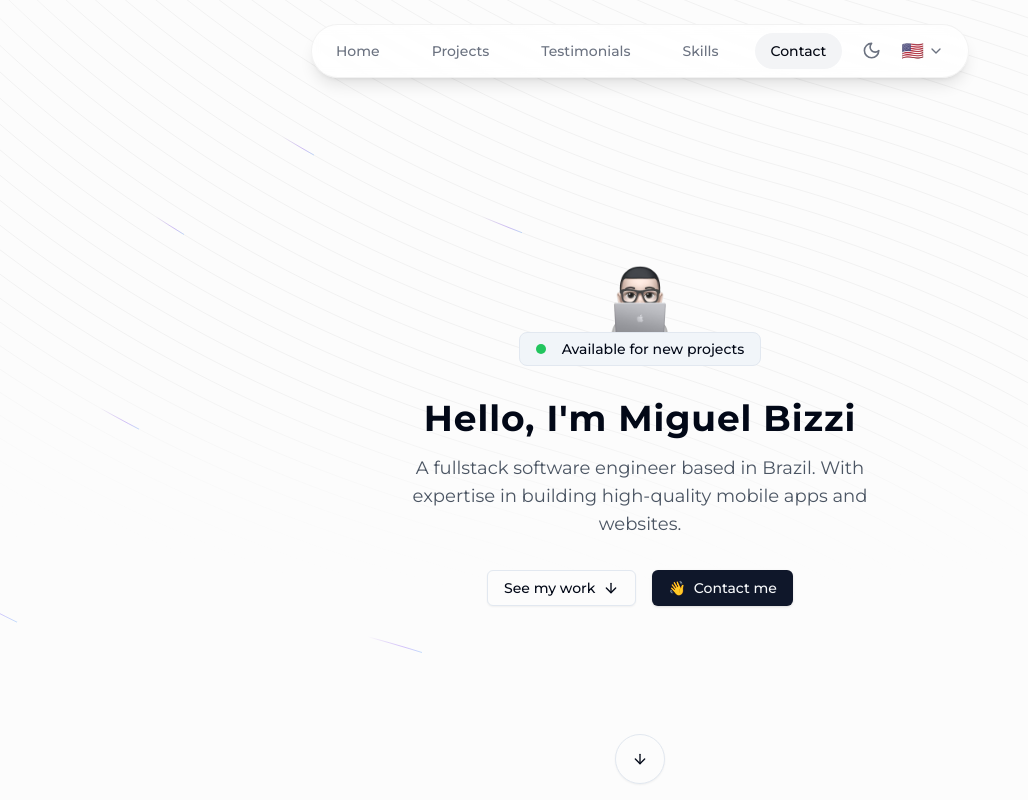
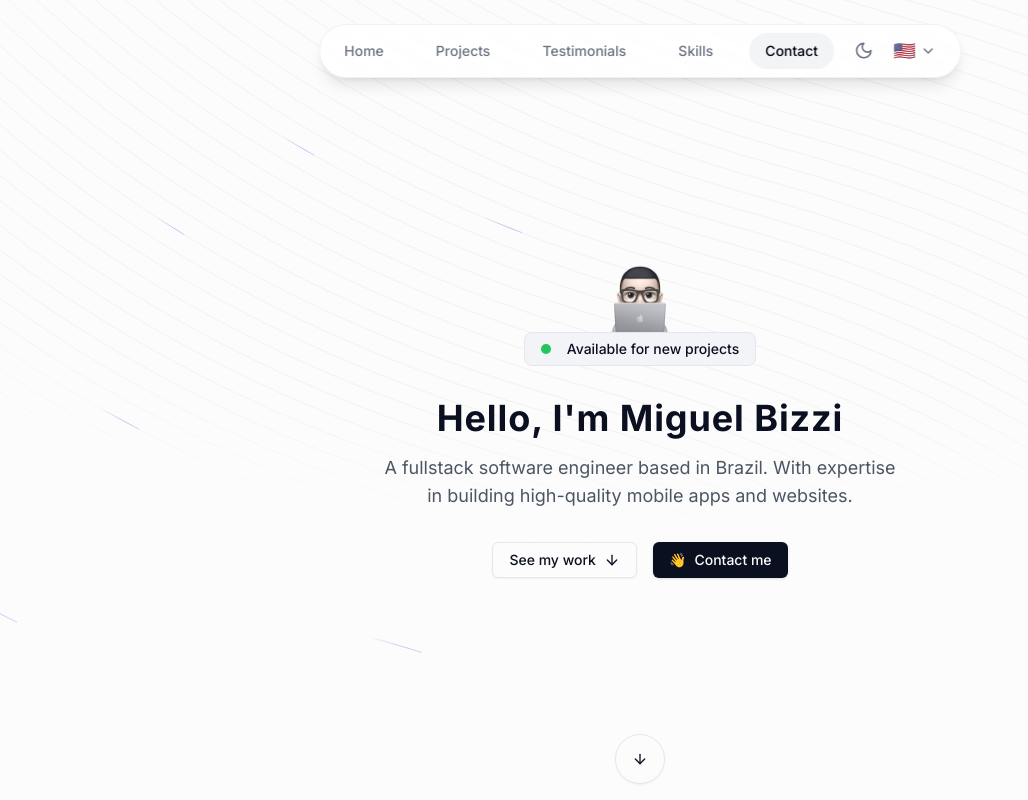
Before and after one commit to MiguelBizzi/PortifolioBizzi, a Next.js app: page /en in a window 1280 px wide. Shown: the top 800 px of the page, without its empty margins (0-1028 px from the left). Built offline with nearby package versions, Linux system fonts and the light colour scheme.

Commit message:
feat: add design tokens and fonts

```diff
--- a/src/app/[locale]/layout.tsx
+++ b/src/app/[locale]/layout.tsx
@@ -1,6 +1,6 @@
 import type { Metadata } from 'next'
 import { ThemeProvider } from '@/hooks/theme-provider'
-import { Montserrat } from 'next/font/google'
+import { Inter, Inter_Tight, JetBrains_Mono } from 'next/font/google'
 import '../globals.css'
 import { cn } from '@/lib/utils'
 import Header from '@/components/header'
@@ -12,7 +12,14 @@ import { getMessages } from 'next-intl/server'
 import type { Languages } from '@/lib/types/languages'
 import { Toaster } from '@/components/ui/sonner'
 
-const montserrat = Montserrat({ subsets: ['latin'] })
+const inter = Inter({ subsets: ['latin'], variable: '--font-inter', display: 'swap' })
+const interTight = Inter_Tight({
+  subsets: ['latin'],
+  weight: ['500', '600', '700'],
+  variable: '--font-display',
+  display: 'swap',
+})
+const jetbrainsMono = JetBrains_Mono({ subsets: ['latin'], variable: '--font-mono', display: 'swap' })
 
 export const metadata: Metadata = {
   title: 'Bizzi Portfolio',
@@ -30,7 +37,12 @@ export default async function RootLayout({
 
   return (
     <html lang={locale} className="!scroll-smooth">
-      <body className={cn('max-w-screen overflow-x-hidden antialiased', montserrat.className)}>
+      <body className={cn(
+          'max-w-screen overflow-x-hidden font-sans antialiased',
+          inter.variable,
+          interTight.variable,
+          jetbrainsMono.variable,
+        )}>
         <NextIntlClientProvider messages={messages}>
           <ThemeProvider
             attribute="class"
--- a/src/app/globals.css
+++ b/src/app/globals.css
@@ -1,10 +1,6 @@
 @tailwind base;
 @tailwind components;
 @tailwind utilities;
-
-body {
-  font-family: Arial, Helvetica, sans-serif;
-}
 
 @layer utilities {
   .text-balance {
@@ -15,56 +11,60 @@ body {
 @layer base {
   :root {
     --background: 0 0% 99%;
-    --foreground: 222.2 84% 4.9%;
+    --foreground: 226 49% 8.4%;
     --card: 0 0% 100%;
-    --card-foreground: 222.2 84% 4.9%;
+    --card-foreground: 226 49% 8.4%;
     --popover: 0 0% 100%;
-    --popover-foreground: 222.2 84% 4.9%;
-    --primary: 222.2 47.4% 11.2%;
-    --primary-foreground: 210 40% 98%;
-    --secondary: 210 40% 96.1%;
-    --secondary-foreground: 222.2 47.4% 11.2%;
-    --muted: 210 40% 96.1%;
-    --muted-foreground: 215.4 16.3% 46.9%;
-    --accent: 210 40% 96.1%;
-    --accent-foreground: 222.2 47.4% 11.2%;
+    --popover-foreground: 226 49% 8.4%;
+    --primary: 226 49% 8.4%;
+    --primary-foreground: 0 0% 99%;
+    --secondary: 216 24% 96%;
+    --secondary-foreground: 226 49% 8.4%;
+    --muted: 216 24% 96%;
+    --muted-foreground: 219 12% 41%;
+    --accent: 216 24% 96%;
+    --accent-foreground: 226 49% 8.4%;
     --destructive: 0 84.2% 60.2%;
     --destructive-foreground: 210 40% 98%;
-    --border: 214.3 31.8% 91.4%;
-    --input: 214.3 31.8% 91.4%;
-    --ring: 222.2 84% 4.9%;
+    --border: 218 17% 91%;
+    --input: 218 17% 91%;
+    --ring: 226 49% 8.4%;
     --chart-1: 12 76% 61%;
     --chart-2: 173 58% 39%;
     --chart-3: 197 37% 24%;
     --chart-4: 43 74% 66%;
     --chart-5: 27 87% 67%;
+    --panel: 226 49% 8.4%;
+    --panel-foreground: 0 0% 99%;
     --radius: 0.5rem;
   }
   .dark {
-    --background: 222.2 84% 4.9%;
-    --foreground: 210 40% 98%;
-    --card: 222.2 84% 4.9%;
-    --card-foreground: 210 40% 98%;
-    --popover: 222.2 84% 4.9%;
-    --popover-foreground: 210 40% 98%;
-    --primary: 210 40% 98%;
-    --primary-foreground: 222.2 47.4% 11.2%;
-    --secondary: 217.2 32.6% 17.5%;
-    --secondary-foreground: 210 40% 98%;
-    --muted: 217.2 32.6% 17.5%;
-    --muted-foreground: 215 20.2% 65.1%;
-    --accent: 217.2 32.6% 17.5%;
-    --accent-foreground: 210 40% 98%;
+    --background: 226 49% 8.4%;
+    --foreground: 220 35% 93%;
+    --card: 225 50% 13%;
+    --card-foreground: 220 35% 93%;
+    --popover: 225 50% 13%;
+    --popover-foreground: 220 35% 93%;
+    --primary: 220 35% 93%;
+    --primary-foreground: 226 49% 8.4%;
+    --secondary: 226 49% 17%;
+    --secondary-foreground: 220 35% 93%;
+    --muted: 226 49% 17%;
+    --muted-foreground: 218 15% 65%;
+    --accent: 226 49% 17%;
+    --accent-foreground: 220 35% 93%;
     --destructive: 0 62.8% 30.6%;
     --destructive-foreground: 210 40% 98%;
-    --border: 217.2 32.6% 17.5%;
-    --input: 217.2 32.6% 17.5%;
-    --ring: 212.7 26.8% 83.9%;
+    --border: 224 39% 20%;
+    --input: 224 39% 20%;
+    --ring: 220 35% 93%;
     --chart-1: 220 70% 50%;
     --chart-2: 160 60% 45%;
     --chart-3: 30 80% 55%;
     --chart-4: 280 65% 60%;
     --chart-5: 340 75% 55%;
+    --panel: 228 51% 19%;
+    --panel-foreground: 0 0% 99%;
   }
 }
 
@@ -76,3 +76,27 @@ body {
     @apply bg-background text-foreground;
   }
 }
+
+@layer components {
+  .gradient-text {
+    background-image: linear-gradient(90deg, #3b82f6, #8b5cf6);
+    -webkit-background-clip: text;
+    background-clip: text;
+    color: transparent;
+    -webkit-text-fill-color: transparent;
+  }
+  .eyebrow {
+    font-family: var(--font-mono), ui-monospace, monospace;
+    font-size: 12px;
+    text-transform: uppercase;
+    letter-spacing: 0.08em;
+    background-image: linear-gradient(90deg, #2563eb, #7c3aed);
+    -webkit-background-clip: text;
+    background-clip: text;
+    color: transparent;
+    -webkit-text-fill-color: transparent;
+  }
+  .dark .eyebrow {
+    background-image: linear-gradient(90deg, #7db1ff, #b79cff);
+  }
+}
--- /dev/null
+++ b/src/components/ui/gradient-text.tsx
@@ -0,0 +1,11 @@
+import { cn } from '@/lib/utils'
+
+export function GradientText({
+  children,
+  className,
+}: {
+  children: React.ReactNode
+  className?: string
+}) {
+  return <span className={cn('gradient-text', className)}>{children}</span>
+}
--- a/tailwind.config.ts
+++ b/tailwind.config.ts
@@ -9,6 +9,11 @@ const config: Config = {
   ],
   theme: {
     extend: {
+      fontFamily: {
+        sans: ['var(--font-inter)', 'system-ui', 'sans-serif'],
+        display: ['var(--font-display)', 'var(--font-inter)', 'system-ui', 'sans-serif'],
+        mono: ['var(--font-mono)', 'ui-monospace', 'monospace'],
+      },
       colors: {
         background: 'hsl(var(--background))',
         foreground: 'hsl(var(--foreground))',
@@ -39,6 +44,10 @@ const config: Config = {
         destructive: {
           DEFAULT: 'hsl(var(--destructive))',
           foreground: 'hsl(var(--destructive-foreground))',
+        },
+        panel: {
+          DEFAULT: 'hsl(var(--panel))',
+          foreground: 'hsl(var(--panel-foreground))',
         },
         border: 'hsl(var(--border))',
         input: 'hsl(var(--input))',
```
